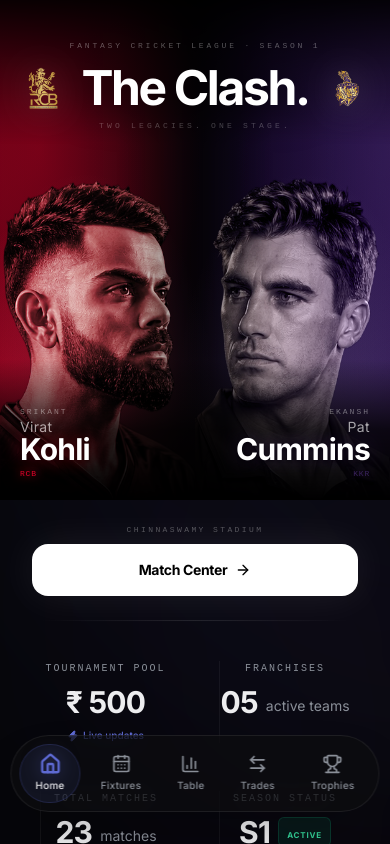
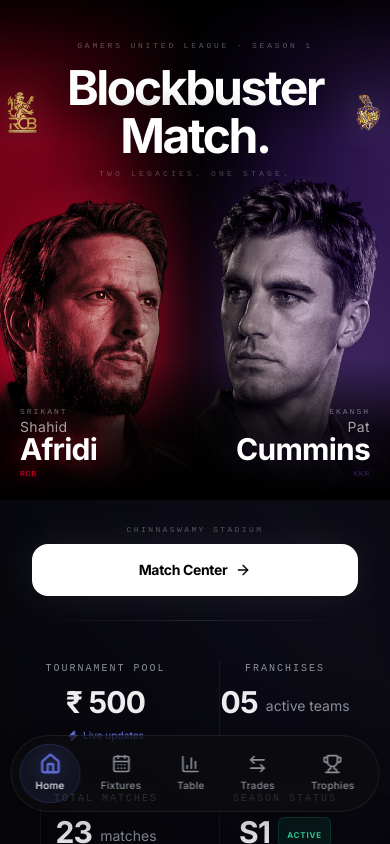
Before and after one commit to srikanthamsa/x-manager, a React (Vite) app: page / in a window 390 px wide. Built offline with nearby package versions, Linux system fonts and the light colour scheme; no server answers.

Commit message:
feat: add secondary captain data to teams and implement dynamic match title generation with stylized visual effects in HomeTab

```diff
--- a/src/components/tabs/HomeTab.tsx
+++ b/src/components/tabs/HomeTab.tsx
@@ -1,4 +1,4 @@
-import { useState } from 'react'
+import { useState, useMemo } from 'react'
 import { motion } from 'motion/react'
 import { Zap, ArrowRight } from 'lucide-react'
 import trophyImg from '../../assets/trophy.png'
@@ -101,11 +101,64 @@ function FranchiseWheel({ managers, S, cx, cy, r, band, logoSize }: WheelProps)
   )
 }
 
-/** Pick the photo that naturally faces the desired direction; fall back to primary (will be flipped). */
-function pickPhoto(team: typeof NEXT_MATCH.home, want: 'left' | 'right') {
-  if (team.captainFacing === want) return { photo: team.captainPhoto!, facing: team.captainFacing }
-  if (team.captainFacing2 === want && team.captainPhoto2) return { photo: team.captainPhoto2, facing: team.captainFacing2 }
-  return { photo: team.captainPhoto!, facing: team.captainFacing ?? 'right' }
+/** Pick a random player photo between the two available for the team. */
+function pickRandomPhoto(team: typeof NEXT_MATCH.home) {
+  const useSecond = Math.random() > 0.5;
+  if (useSecond && team.captainPhoto2) {
+    return {
+      photo: team.captainPhoto2,
+      facing: team.captainFacing2 ?? 'right',
+      name: team.captain2 ?? team.captain
+    }
+  }
+  return {
+    photo: team.captainPhoto!,
+    facing: team.captainFacing ?? 'right',
+    name: team.captain
+  }
+}
+
+/** Determine a dynamic and contextual title for the match based on rivalries and current standings. */
+function getMatchTitle(homeTeam: string, awayTeam: string, matches: Match[]): string {
+  // calculate points
+  const points: Record<string, number> = {};
+  Object.keys(TEAMS).forEach(k => points[k] = 0);
+
+  matches.forEach(m => {
+    if (m.status === 'completed' && m.winner) {
+      points[m.winner] = (points[m.winner] || 0) + 2;
+    }
+  });
+
+  const sortedTeams = Object.keys(TEAMS).sort((a, b) => points[b] - points[a]);
+  const homeRank = sortedTeams.indexOf(homeTeam);
+  const awayRank = sortedTeams.indexOf(awayTeam);
+
+  const titles: string[] = [];
+  const t1 = [homeTeam, awayTeam].sort().join('-');
+
+  // Specific Internet/Meme Rivalries
+  if (t1 === 'CSK-MI') titles.push('El Clasico', 'Clash of Titans', 'The Crown Battle');
+  if (t1 === 'CSK-RCB') titles.push('Southern Derby', 'Kaveri Derby', 'The Royal Battle');
+  if (t1 === 'MI-RCB') titles.push('Star Wars', 'Battle of the Big Boys');
+  if (t1 === 'KKR-RCB') titles.push('High Octane Clash', 'Fire & Ice');
+  if (t1 === 'CSK-KKR') titles.push('Champions Clash', 'Yellow vs Purple');
+  if (t1 === 'KKR-MI') titles.push('The East-West Derby');
+  if (t1 === 'RCB-SRH') titles.push('The Southern Showdown');
+
+  // Position based
+  if (homeRank < 2 && awayRank < 2) {
+    titles.push('Top of the Table Clash', 'Battle for Supremacy');
+  } else if (homeRank > 2 && awayRank > 2) {
+    titles.push('Survival Battle', 'Do or Die');
+  } else if ((homeRank === 0 && awayRank === sortedTeams.length - 1) || (homeRank === sortedTeams.length - 1 && awayRank === 0)) {
+    titles.push('David vs Goliath');
+  }
+
+  // Generics (including original)
+  titles.push('The Clash', 'The Showdown', 'Blockbuster Match', 'Face-Off', 'Epic Encounter');
+
+  return titles[Math.floor(Math.random() * titles.length)] + '.';
 }
 
 export default function HomeTab() {
@@ -113,8 +166,9 @@ export default function HomeTab() {
   const [allMatchesOpen, setAllMatchesOpen] = useState(false)
   const [selectedMatch, setSelectedMatch] = useState<Match | null>(null)
 
-  const { photo: homePhoto, facing: homeFacing } = pickPhoto(NEXT_MATCH.home, 'right')
-  const { photo: awayPhoto, facing: awayFacing } = pickPhoto(NEXT_MATCH.away, 'left')
+  const { photo: homePhoto, facing: homeFacing, name: homeRawName } = useMemo(() => pickRandomPhoto(NEXT_MATCH.home), [])
+  const { photo: awayPhoto, facing: awayFacing, name: awayRawName } = useMemo(() => pickRandomPhoto(NEXT_MATCH.away), [])
+  const matchTitle = useMemo(() => getMatchTitle(NEXT_MATCH.home.team, NEXT_MATCH.away.team, MATCHES), [])
 
   const handleSelectMatch = (match: Match) => {
     setAllMatchesOpen(false)
@@ -127,8 +181,8 @@ export default function HomeTab() {
     const last = parts.pop()!
     return { first: parts.join(' '), last }
   }
-  const homeName = splitName(NEXT_MATCH.home.captain)
-  const awayName = splitName(NEXT_MATCH.away.captain)
+  const homeName = splitName(homeRawName)
+  const awayName = splitName(awayRawName)
 
   return (
     <div className="max-w-6xl mx-auto pb-20">
@@ -183,12 +237,32 @@ export default function HomeTab() {
           }}
         />
 
+        {/* ─ INTENSE DRAMATIC SMOKE / GLOW ─ */}
+        <motion.div
+          className="absolute bottom-0 left-[5%] w-[40%] h-[70%] z-[9] pointer-events-none"
+          initial={{ opacity: 0, scale: 0.8 }} animate={{ opacity: 0.85, scale: 1 }}
+          transition={{ delay: 0.4, duration: 2.5 }}
+          style={{
+            background: `radial-gradient(circle at 50% 50%, ${NEXT_MATCH.home.color} 0%, ${NEXT_MATCH.home.color}bb 40%, transparent 70%)`,
+            filter: 'blur(35px)',
+          }}
+        />
+        <motion.div
+          className="absolute bottom-0 right-[5%] w-[40%] h-[70%] z-[9] pointer-events-none"
+          initial={{ opacity: 0, scale: 0.8 }} animate={{ opacity: 0.85, scale: 1 }}
+          transition={{ delay: 0.5, duration: 2.5 }}
+          style={{
+            background: `radial-gradient(circle at 50% 50%, ${NEXT_MATCH.away.color} 0%, ${NEXT_MATCH.away.color}bb 40%, transparent 70%)`,
+            filter: 'blur(35px)',
+          }}
+        />
+
         {/* ─ HOME PLAYER — proportional width fill, no height-stretch ─ */}
-        <div className="absolute bottom-0 left-0 w-1/2 z-10 overflow-hidden" style={{ height: '92%' }}>
+        <div className="absolute bottom-0 left-0 w-1/2 z-10 overflow-hidden" style={{ height: '92%', maskImage: 'linear-gradient(to bottom, black 80%, transparent 100%)', WebkitMaskImage: 'linear-gradient(to bottom, black 80%, transparent 100%)' }}>
           {homePhoto && (
             <motion.img
               src={homePhoto}
-              alt={NEXT_MATCH.home.captain ?? NEXT_MATCH.home.team}
+              alt={homeRawName ?? NEXT_MATCH.home.team}
               initial={{ opacity: 0, y: 40, scaleX: homeFacing === 'left' ? -1 : 1 }}
               animate={{ opacity: 1, y: 0, scaleX: homeFacing === 'left' ? -1 : 1 }}
               transition={{ delay: 0.5, duration: 1.2, ease: EASE }}
@@ -199,11 +273,11 @@ export default function HomeTab() {
         </div>
 
         {/* ─ AWAY PLAYER — proportional width fill, no height-stretch ─ */}
-        <div className="absolute bottom-0 right-0 w-1/2 z-10 overflow-hidden" style={{ height: '92%' }}>
+        <div className="absolute bottom-0 right-0 w-1/2 z-10 overflow-hidden" style={{ height: '92%', maskImage: 'linear-gradient(to bottom, black 80%, transparent 100%)', WebkitMaskImage: 'linear-gradient(to bottom, black 80%, transparent 100%)' }}>
           {awayPhoto && (
             <motion.img
               src={awayPhoto}
-              alt={NEXT_MATCH.away.captain ?? NEXT_MATCH.away.team}
+              alt={awayRawName ?? NEXT_MATCH.away.team}
               initial={{ opacity: 0, y: 40, scaleX: awayFacing === 'right' ? -1 : 1 }}
               animate={{ opacity: 1, y: 0, scaleX: awayFacing === 'right' ? -1 : 1 }}
               transition={{ delay: 0.6, duration: 1.2, ease: EASE }}
@@ -248,7 +322,7 @@ export default function HomeTab() {
           transition={{ delay: 0.2, duration: 0.8, ease: EASE }}
         >
           <p className="text-[8px] font-mono text-white/35 uppercase tracking-[0.35em] mb-3">
-            Fantasy Cricket League · Season 1
+            Gamers United League · Season 1
           </p>
           <div className="flex items-center gap-4">
             <motion.img
@@ -259,10 +333,10 @@ export default function HomeTab() {
               transition={{ delay: 0.55, duration: 0.8, ease: EASE }}
             />
             <h1
-              className="text-5xl md:text-6xl font-black tracking-tighter text-white leading-none"
+              className="text-5xl md:text-6xl font-black tracking-tighter text-white leading-none text-center"
               style={{ textShadow: '0 4px 40px rgba(0,0,0,0.95)' }}
             >
-              The Clash.
+              {matchTitle}
             </h1>
             <motion.img
               src={NEXT_MATCH.away.logo} alt={NEXT_MATCH.away.team}
--- a/src/data/matches.ts
+++ b/src/data/matches.ts
@@ -11,6 +11,7 @@ export interface MatchTeam {
   captainFacing?: 'left' | 'right'
   captainPhoto2?: string
   captainFacing2?: 'left' | 'right'
+  captain2?: string
 }
 
 const t = (key: keyof typeof TEAMS): MatchTeam => ({
@@ -24,6 +25,7 @@ const t = (key: keyof typeof TEAMS): MatchTeam => ({
   captainFacing: TEAMS[key].captainFacing,
   captainPhoto2: TEAMS[key].captainPhoto2,
   captainFacing2: TEAMS[key].captainFacing2,
+  captain2: TEAMS[key].captain2,
 })
 
 export interface Match {
--- a/src/data/teams.ts
+++ b/src/data/teams.ts
@@ -28,6 +28,7 @@ export interface TeamData {
   captainFacing?: 'left' | 'right'
   captainPhoto2?: string
   captainFacing2?: 'left' | 'right'
+  captain2?: string
 }
 
 export const TEAMS: Record<string, TeamData> = {
@@ -44,6 +45,7 @@ export const TEAMS: Record<string, TeamData> = {
     captainFacing: 'right',
     captainPhoto2: iyerImg,
     captainFacing2: 'left',
+    captain2: 'Shreyas Iyer',
   },
   KKR: {
     name: 'Kolkata Knight Riders',
@@ -58,6 +60,7 @@ export const TEAMS: Record<string, TeamData> = {
     captainFacing: 'right',
     captainPhoto2: pandyaImg,
     captainFacing2: 'right',
+    captain2: 'Hardik Pandya',
   },
   MI: {
     name: 'Mumbai Indians',
@@ -72,6 +75,7 @@ export const TEAMS: Record<string, TeamData> = {
     captainFacing: 'right',
     captainPhoto2: rohitImg,
     captainFacing2: 'right',
+    captain2: 'Rohit Sharma',
   },
   RCB: {
     name: 'Royal Challengers Bengaluru',
@@ -86,6 +90,7 @@ export const TEAMS: Record<string, TeamData> = {
     captainFacing: 'left',
     captainPhoto2: afridiImg,
     captainFacing2: 'left',
+    captain2: 'Shahid Afridi',
   },
   SRH: {
     name: 'Sunrisers Hyderabad',
@@ -100,5 +105,6 @@ export const TEAMS: Record<string, TeamData> = {
     captainFacing: 'right',
     captainPhoto2: kishanImg,
     captainFacing2: 'right',
+    captain2: 'Ishan Kishan',
   },
 }
```
Also changed, not shown: .claude/launch.json (added).
